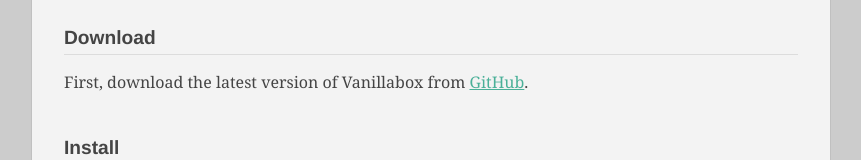
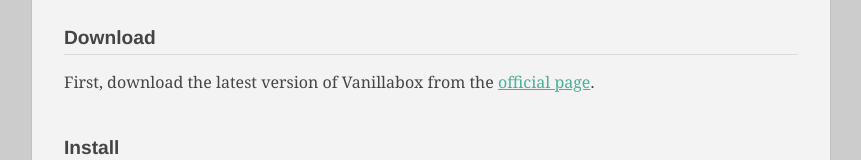
Before and after one commit to cocopon/vanillabox, a website: page doc/getting_started.html in a window 1280 px wide. Shown: the part 164-324 px from the top of the page, without its empty margins (209-1070 px from the left). Drawn offline with Linux system fonts and the light colour scheme.

Commit message:
Update documents

```diff
--- a/doc/getting_started.html
+++ b/doc/getting_started.html
@@ -2,7 +2,7 @@
 <html lang="en">
 <head>
 	<meta charset="UTF-8">
-	<title>Vanillabox</title>
+	<title>Vanillabox - Getting Started</title>
 	<link rel="stylesheet" href="style.css">
 </head>
 <body>
@@ -16,7 +16,7 @@
 
 	<h2>Download</h2>
 	<p>
-		First, download the latest version of Vanillabox from <a href="https://github.com/cocopon/vanillabox/releases" target="_blank">GitHub</a>.
+		First, download the latest version of Vanillabox from the <a href="http:///cocopon.me/app/vanillabox/release/" target="_blank">official page</a>.
 	</p>
 	<h2>Install</h2>
 	<p>
```
Also changed, not shown: doc/demo.html (+1 -1 lines).
